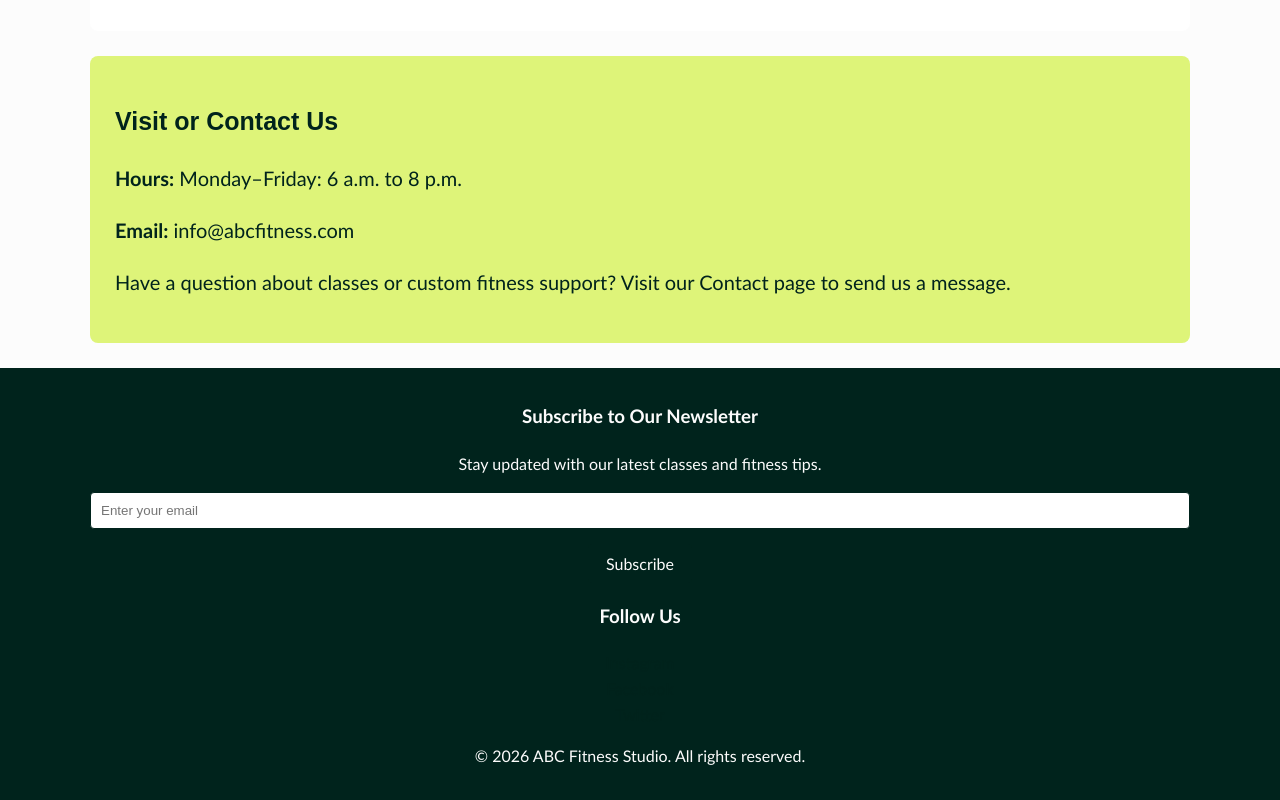
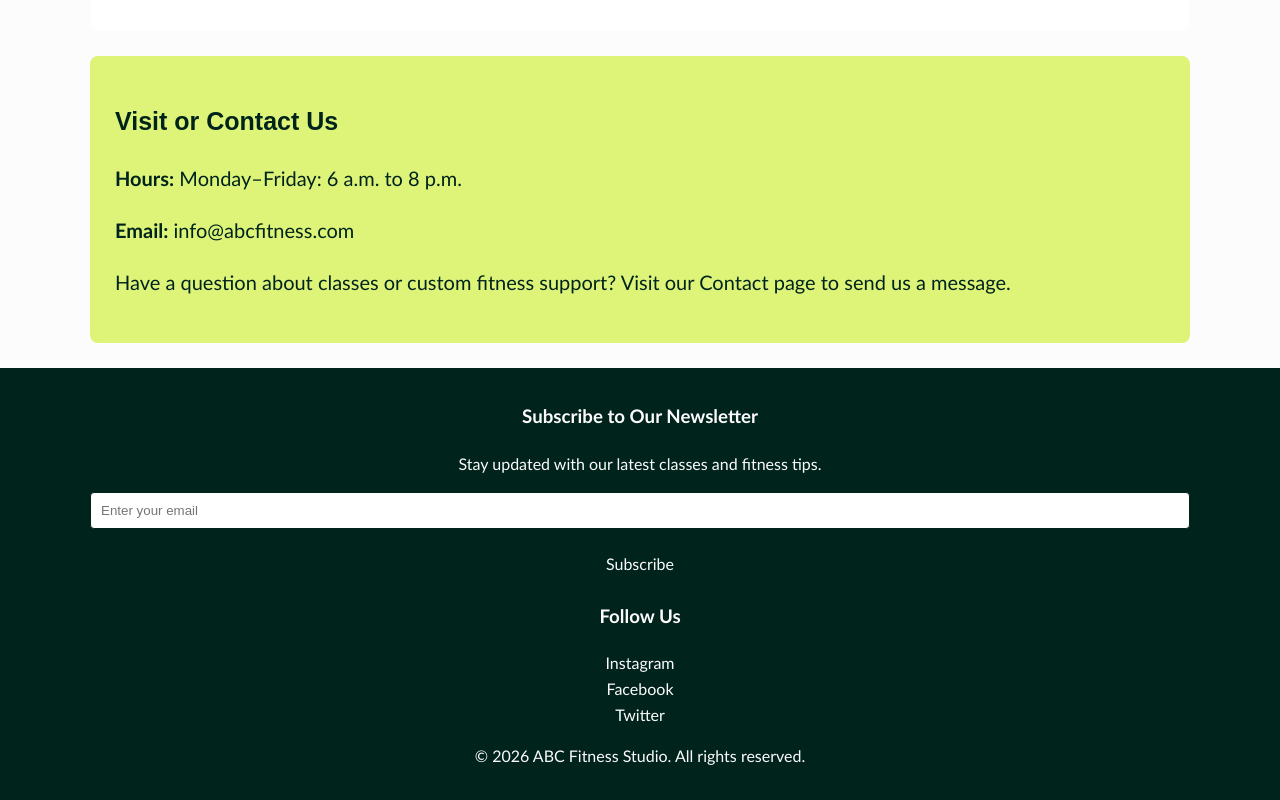
Before and after one commit to clint-edmund/abc-fitness-studio, a plain HTML site: page index.html in a window 1280 px wide. Shown: the part 1598-2398 px from the top of the page. Drawn offline with Linux system fonts and the light colour scheme.

Commit message:
Updated Social links font in CSS file.

```diff
--- a/style.css
+++ b/style.css
@@ -269,7 +269,13 @@ footer {
   text-align: center;
   padding: 15px;
 }
+footer a {
+  color: #FCFCFC; /* white so it's visible */
+}
 
+footer a:hover {
+  color: #DEF479; /* nice highlight on hover */
+}
 /* =========================
    MOBILE
 ========================= */
```
